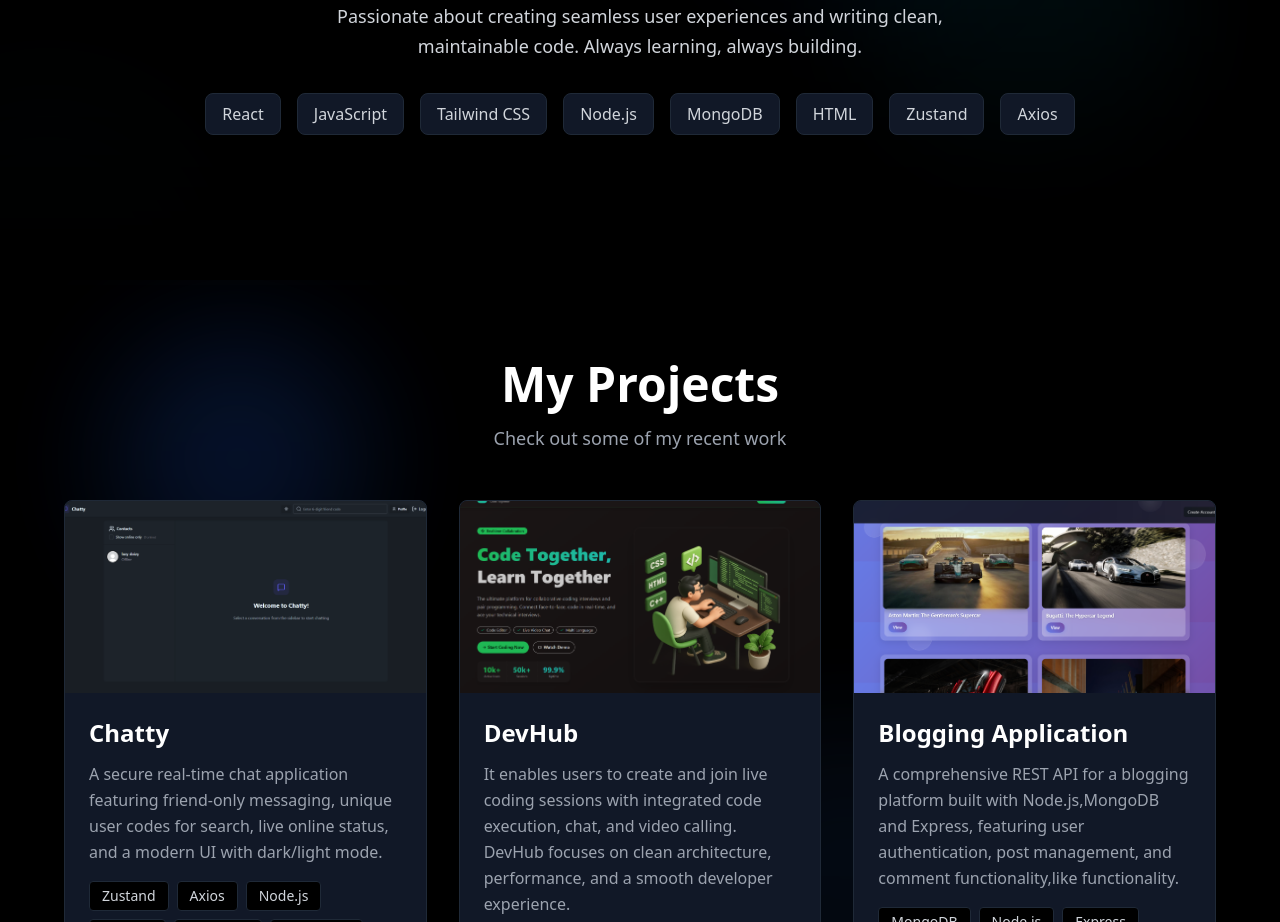
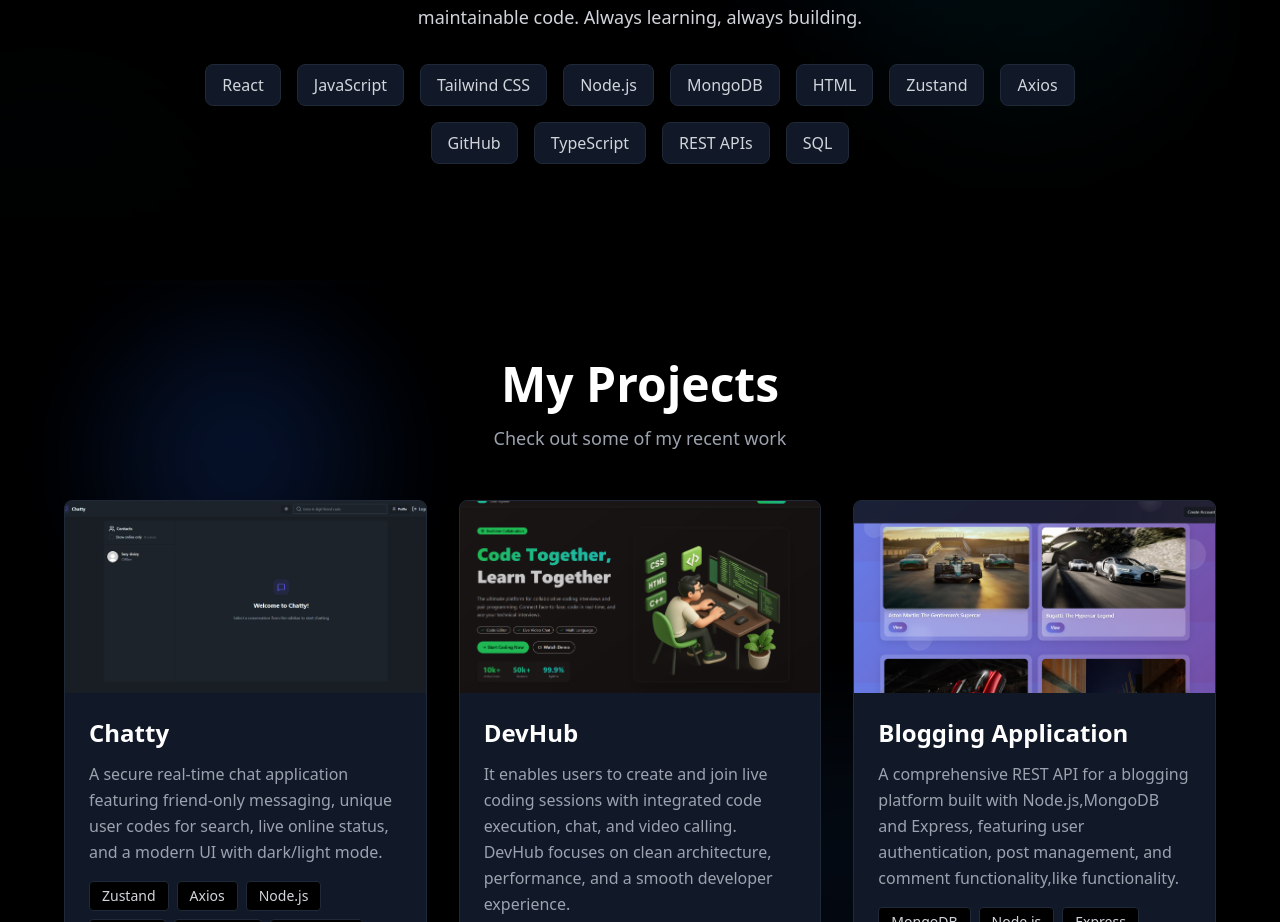
Before and after one commit to rishantsingh0707/portfolio, a React (Vite) app: page / in a window 1280 px wide. Shown: the part 1320-2242 px from the top of the page. Built offline with nearby package versions, Linux system fonts and the light colour scheme.

Commit message:
Added Typescript as a Skills

```diff
--- a/src/components/About.jsx
+++ b/src/components/About.jsx
@@ -48,6 +48,18 @@ export default function About() {
             <span className="px-4 py-2 bg-gray-900 border border-gray-800 rounded-lg text-gray-300">
               Axios
             </span>
+            <span className="px-4 py-2 bg-gray-900 border border-gray-800 rounded-lg text-gray-300">
+              GitHub
+            </span>
+            <span className="px-4 py-2 bg-gray-900 border border-gray-800 rounded-lg text-gray-300">
+              TypeScript
+            </span>
+            <span className="px-4 py-2 bg-gray-900 border border-gray-800 rounded-lg text-gray-300">
+              REST APIs
+            </span>
+            <span className="px-4 py-2 bg-gray-900 border border-gray-800 rounded-lg text-gray-300">
+              SQL
+            </span>
           </div>
         </div>
       </div>
```
